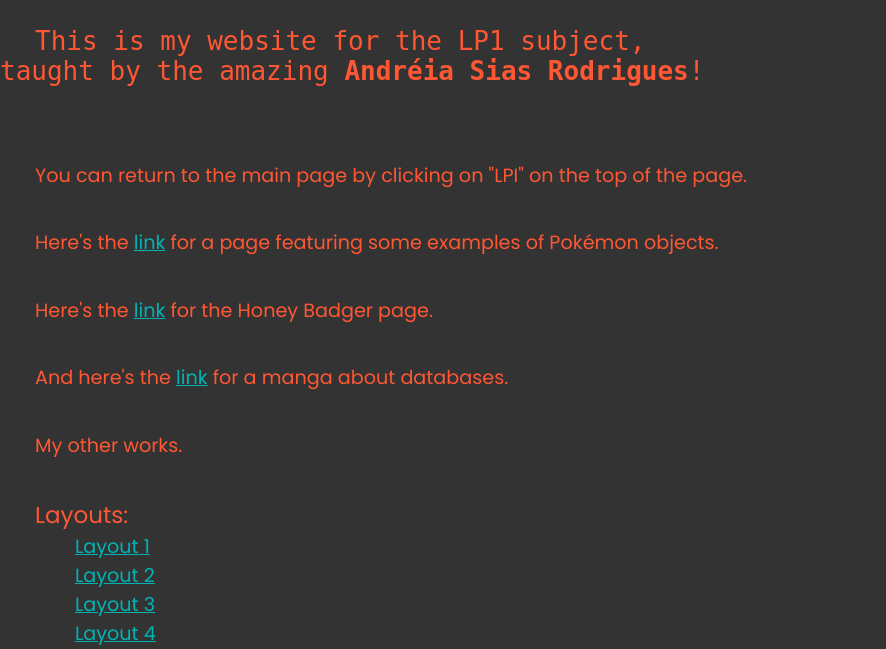
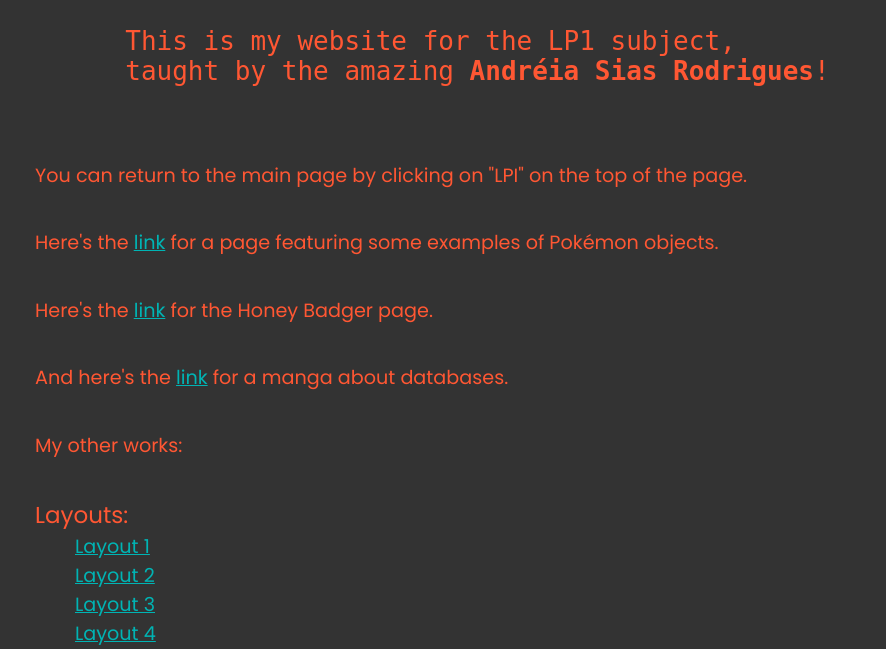
Before and after one commit to Lysenkoist-Duck/Lysenkoist-Duck.github.io, a PHP site: page / in a window 1280 px wide. Shown: the part 100-749 px from the top of the page, without its empty margins (0-886 px from the left). Run offline with PHP 8.4, Linux system fonts and the light colour scheme.

Commit message:
Further improvements to the h1, such as lowering the text-indent in styles.css from 35px to 5px and compensating that in the index.html.
Final test for the multilined strings in the script.js.

```diff
--- a/and/script.js
+++ b/and/script.js
@@ -57,8 +57,8 @@ const quizData = [
 	{
 	question: 'How do you handle exceptions in Python?',
 	options: [
-		`try: code
-		except: fallback code`,
+		`<pre>try: code
+		except: fallback code</pre>`,
 		'attempt: code else: fallback code',
 		'try: code else: fallback code',
 		'attempt: code except: fallback code',
--- a/index.html
+++ b/index.html
@@ -12,8 +12,8 @@
 		<h1 class="stuff"><a href="https://lysenkoist-duck.github.io/index.html" style="text-decoration: none; color: inherit;">LPI</a></h1>
 	</header>
 	<pre class="intro">
-This is my website for the LP1 subject,
-taught by the amazing <strong>Andréia Sias Rodrigues</strong>!
+	This is my website for the LP1 subject,
+	taught by the amazing <strong>Andréia Sias Rodrigues</strong>!
 	</pre>
 
 	<p>
@@ -33,7 +33,7 @@ taught by the amazing <strong>Andréia Sias Rodrigues</strong>!
 	</p>
 
 	<p>
-		My other works.
+		My other works:
 	</p>
 
 	<dl>
--- a/styles.css
+++ b/styles.css
@@ -32,7 +32,7 @@ p {
 pre {
 	font-size: larger;
 	color: #FF5733;
-	text-indent: 35px;
+	text-indent: 5px;
 }
 dl {
 	font-size: larger;
```
Lines whose indentation alone changed are shown as unchanged.
